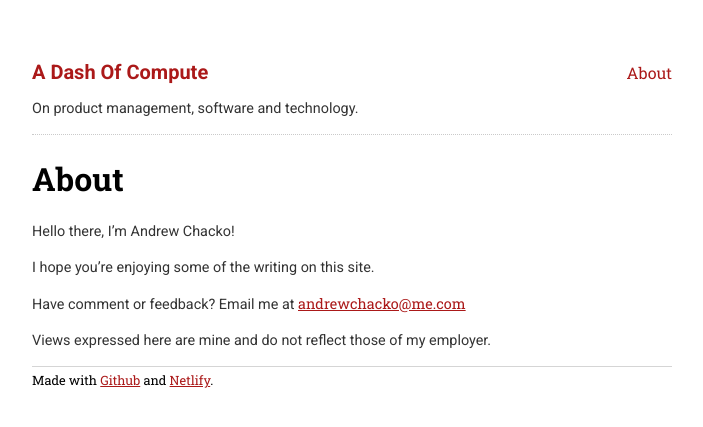
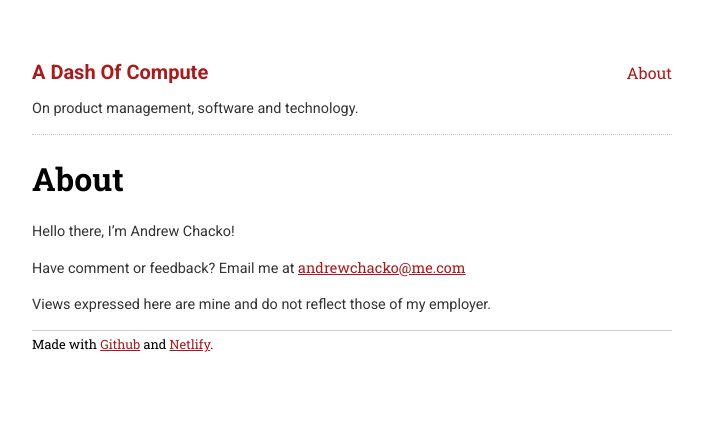
Before and after one commit to sautee/sautee.github.io, a Jekyll site: the page built from pages/about.md, in a window 1280 px wide. Shown: the top 427 px of the page, without its empty margins (118-821 px from the left). Built offline with Jekyll 4.4.1, drawn with Linux system fonts in a browser that asks for light colours.

Commit message:
Update about.md

```diff
--- a/pages/about.md
+++ b/pages/about.md
@@ -6,8 +6,6 @@ permalink: /about
 
 Hello there, I'm Andrew Chacko!
 
-I hope you're enjoying some of the writing on this site.
-
 Have comment or feedback? Email me at <andrewchacko@me.com>
 
 Views expressed here are mine and do not reflect those of my employer.
```
